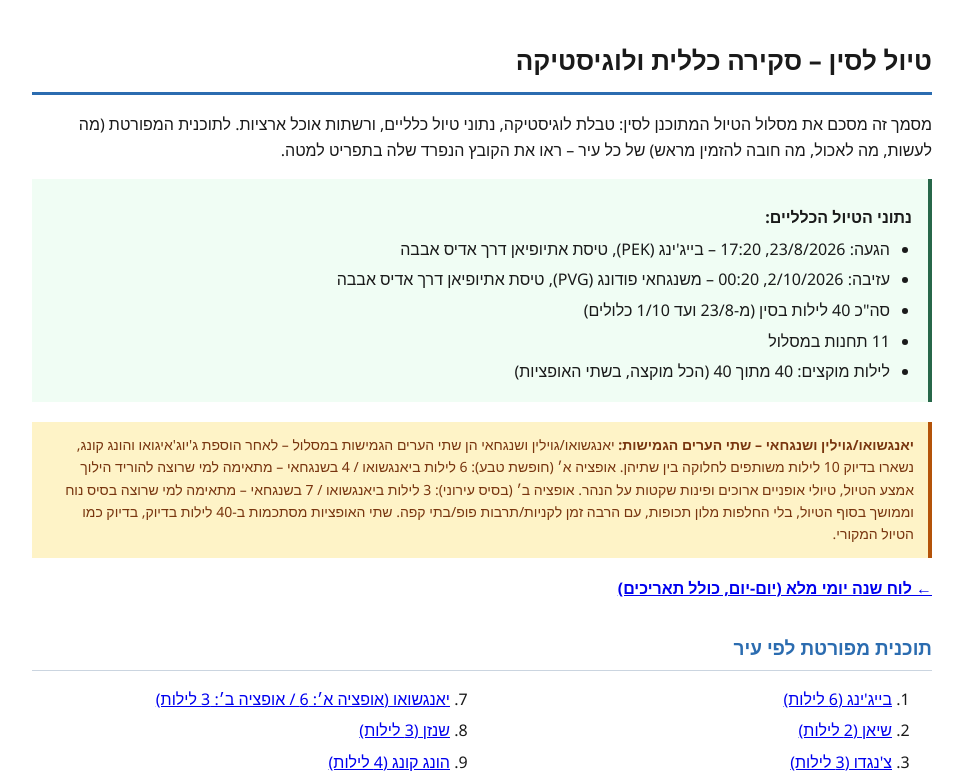
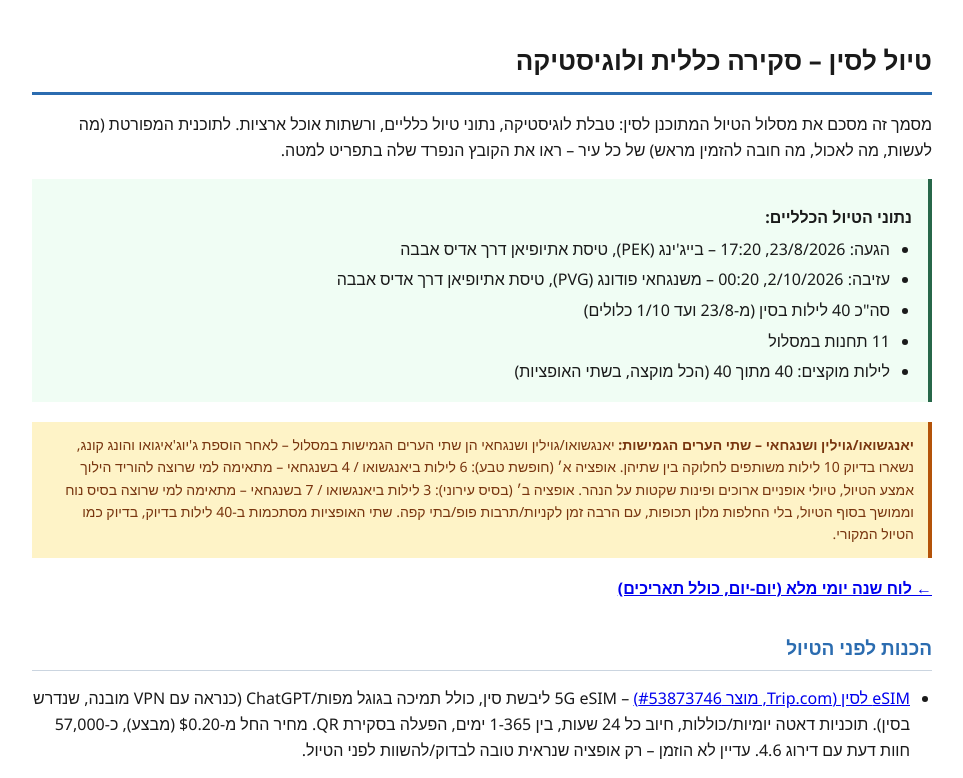
Before and after one commit to ron1196/rr-china, a plain HTML site: page 00-overview.html in a window 1280 px wide. Shown: the top 778 px of the page, without its empty margins (158-1121 px from the left). Drawn offline with Linux system fonts and the light colour scheme.

Commit message:
Update itinerary: Macau day trip, night/day markets per city, eSIM prep note, calendar date fix

```diff
--- a/00-overview.html
+++ b/00-overview.html
@@ -85,6 +85,11 @@
 </div>
 
 <p><a href="00b-calendar.html"><b>← לוח שנה יומי מלא (יום-יום, כולל תאריכים)</b></a></p>
+
+<h2>הכנות לפני הטיול</h2>
+<ul class="note">
+<li><a href="https://il.trip.com/things-to-do/detail/53873746?locale=en-IL&amp;curr=ILS">eSIM לסין (Trip.com, מוצר #53873746)</a> – 5G eSIM ליבשת סין, כולל תמיכה בגוגל מפות/ChatGPT (כנראה עם VPN מובנה, שנדרש בסין). תוכניות דאטה יומיות/כוללות, חיוב כל 24 שעות, בין 1-365 ימים, הפעלה בסקירת QR. מחיר החל מ-$0.20 (מבצע), כ-57,000 חוות דעת עם דירוג 4.6. עדיין לא הוזמן – רק אופציה שנראית טובה לבדוק/להשוות לפני הטיול.</li>
+</ul>
 
 <h2>תוכנית מפורטת לפי עיר</h2>
 <ol class="toc">
```
Also changed, not shown: index.html (+5 -0 lines), Universal Studios Beijing.html (renamed from universal studios beijing.html).
